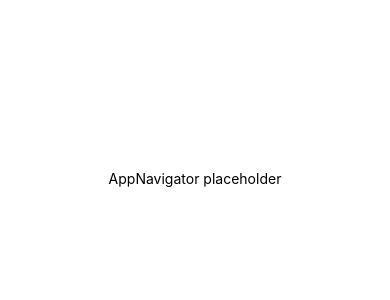
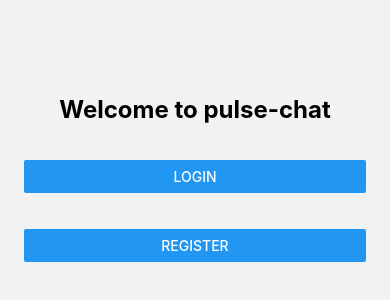
Before and after one commit to Shugar86/pulse-chat, a React Native app in the folder apps/mobile/: screen / in a window 390 px wide. Shown: the part 244-544 px from the top of the page. Built offline with nearby package versions, Linux system fonts and the light colour scheme; no server answers; what expo-localization would draw is missing.

Commit message:
feat(mobile): auth screens and navigation

```diff
--- a/apps/mobile/src/navigation/AppNavigator.tsx
+++ b/apps/mobile/src/navigation/AppNavigator.tsx
@@ -1,10 +1,36 @@
-import React from 'react';
-import { View, Text } from 'react-native';
+import React, { useEffect, useState } from 'react';
+import { ActivityIndicator, View } from 'react-native';
+import * as SecureStore from 'expo-secure-store';
+import { useAuthStore } from '../stores/authStore';
+import { AuthNavigator } from './AuthNavigator';
+import { MainNavigator } from './MainNavigator';
+import { api } from '../api/client';
 
 export function AppNavigator() {
-  return (
-    <View style={{ flex: 1, justifyContent: 'center', alignItems: 'center' }}>
-      <Text>AppNavigator placeholder</Text>
-    </View>
-  );
+  const { user, setUser } = useAuthStore();
+  const [loading, setLoading] = useState(true);
+
+  useEffect(() => {
+    SecureStore.getItemAsync('accessToken').then(async (token) => {
+      if (token) {
+        try {
+          const { data } = await api.get('/users/me');
+          setUser(data);
+        } catch {
+          await SecureStore.deleteItemAsync('accessToken');
+        }
+      }
+      setLoading(false);
+    });
+  }, [setUser]);
+
+  if (loading) {
+    return (
+      <View style={{ flex: 1, justifyContent: 'center', alignItems: 'center' }}>
+        <ActivityIndicator size="large" />
+      </View>
+    );
+  }
+
+  return user ? <MainNavigator /> : <AuthNavigator />;
 }
--- /dev/null
+++ b/apps/mobile/src/navigation/AuthNavigator.tsx
@@ -0,0 +1,17 @@
+import React from 'react';
+import { createNativeStackNavigator } from '@react-navigation/native-stack';
+import { WelcomeScreen } from '../screens/WelcomeScreen';
+import { LoginScreen } from '../screens/LoginScreen';
+import { RegisterScreen } from '../screens/RegisterScreen';
+
+const Stack = createNativeStackNavigator();
+
+export function AuthNavigator() {
+  return (
+    <Stack.Navigator screenOptions={{ headerShown: false }}>
+      <Stack.Screen name="Welcome" component={WelcomeScreen} />
+      <Stack.Screen name="Login" component={LoginScreen} />
+      <Stack.Screen name="Register" component={RegisterScreen} />
+    </Stack.Navigator>
+  );
+}
--- /dev/null
+++ b/apps/mobile/src/navigation/MainNavigator.tsx
@@ -0,0 +1,32 @@
+import React from 'react';
+import { createBottomTabNavigator } from '@react-navigation/bottom-tabs';
+import { createNativeStackNavigator } from '@react-navigation/native-stack';
+import { Text } from 'react-native';
+import { useTranslation } from 'react-i18next';
+import { ChatsScreen } from '../screens/ChatsScreen';
+import { ContactsScreen } from '../screens/ContactsScreen';
+import { ProfileScreen } from '../screens/ProfileScreen';
+import { ChatScreen } from '../screens/ChatScreen';
+
+const Tab = createBottomTabNavigator();
+const ChatStack = createNativeStackNavigator();
+
+function ChatStackNavigator() {
+  return (
+    <ChatStack.Navigator>
+      <ChatStack.Screen name="ChatsList" component={ChatsScreen} options={{ title: 'Chats' }} />
+      <ChatStack.Screen name="Chat" component={ChatScreen} />
+    </ChatStack.Navigator>
+  );
+}
+
+export function MainNavigator() {
+  const { t } = useTranslation();
+  return (
+    <Tab.Navigator screenOptions={{ headerShown: false }}>
+      <Tab.Screen name="ChatsTab" component={ChatStackNavigator} options={{ tabBarLabel: t('chats'), tabBarIcon: () => <Text>💬</Text> }} />
+      <Tab.Screen name="ContactsTab" component={ContactsScreen} options={{ tabBarLabel: t('contacts'), tabBarIcon: () => <Text>👥</Text> }} />
+      <Tab.Screen name="ProfileTab" component={ProfileScreen} options={{ tabBarLabel: t('profile'), tabBarIcon: () => <Text>⚙️</Text> }} />
+    </Tab.Navigator>
+  );
+}
--- /dev/null
+++ b/apps/mobile/src/screens/ChatScreen.tsx
@@ -0,0 +1,10 @@
+import React from 'react';
+import { View, Text } from 'react-native';
+
+export function ChatScreen() {
+  return (
+    <View style={{ flex: 1, justifyContent: 'center', alignItems: 'center' }}>
+      <Text>ChatScreen</Text>
+    </View>
+  );
+}
--- /dev/null
+++ b/apps/mobile/src/screens/ChatsScreen.tsx
@@ -0,0 +1,10 @@
+import React from 'react';
+import { View, Text } from 'react-native';
+
+export function ChatsScreen() {
+  return (
+    <View style={{ flex: 1, justifyContent: 'center', alignItems: 'center' }}>
+      <Text>ChatsScreen</Text>
+    </View>
+  );
+}
--- /dev/null
+++ b/apps/mobile/src/screens/ContactsScreen.tsx
@@ -0,0 +1,10 @@
+import React from 'react';
+import { View, Text } from 'react-native';
+
+export function ContactsScreen() {
+  return (
+    <View style={{ flex: 1, justifyContent: 'center', alignItems: 'center' }}>
+      <Text>ContactsScreen</Text>
+    </View>
+  );
+}
--- /dev/null
+++ b/apps/mobile/src/screens/LoginScreen.tsx
@@ -0,0 +1,46 @@
+import React, { useState } from 'react';
+import { View, TextInput, Button, Text, StyleSheet } from 'react-native';
+import { useTranslation } from 'react-i18next';
+import type { NativeStackScreenProps } from '@react-navigation/native-stack';
+import { login } from '../api/auth';
+import { useAuthStore } from '../stores/authStore';
+
+type Props = NativeStackScreenProps<any>;
+
+export function LoginScreen({ navigation }: Props) {
+  const { t } = useTranslation();
+  const { setUser } = useAuthStore();
+  const [email, setEmail] = useState('');
+  const [password, setPassword] = useState('');
+  const [error, setError] = useState('');
+
+  const handleLogin = async () => {
+    try {
+      const { user } = await login({ email, password });
+      setUser(user);
+    } catch {
+      setError(t('login') + ' failed');
+    }
+  };
+
+  return (
+    <View style={styles.container}>
+      <Text style={styles.title}>{t('login')}</Text>
+      {error ? <Text style={styles.error}>{error}</Text> : null}
+      <TextInput style={styles.input} placeholder={t('email')} value={email} onChangeText={setEmail} autoCapitalize="none" keyboardType="email-address" />
+      <TextInput style={styles.input} placeholder={t('password')} value={password} onChangeText={setPassword} secureTextEntry />
+      <Button title={t('login')} onPress={handleLogin} />
+      <Text style={styles.link} onPress={() => navigation.navigate('Register')}>
+        {t('register')}
+      </Text>
+    </View>
+  );
+}
+
+const styles = StyleSheet.create({
+  container: { flex: 1, padding: 24, justifyContent: 'center', gap: 12 },
+  title: { fontSize: 22, fontWeight: 'bold' },
+  input: { borderWidth: 1, borderColor: '#ccc', borderRadius: 8, padding: 12 },
+  error: { color: 'red' },
+  link: { color: 'blue', marginTop: 12, textAlign: 'center' },
+});
--- /dev/null
+++ b/apps/mobile/src/screens/ProfileScreen.tsx
@@ -0,0 +1,10 @@
+import React from 'react';
+import { View, Text } from 'react-native';
+
+export function ProfileScreen() {
+  return (
+    <View style={{ flex: 1, justifyContent: 'center', alignItems: 'center' }}>
+      <Text>ProfileScreen</Text>
+    </View>
+  );
+}
--- /dev/null
+++ b/apps/mobile/src/screens/RegisterScreen.tsx
@@ -0,0 +1,48 @@
+import React, { useState } from 'react';
+import { View, TextInput, Button, Text, StyleSheet } from 'react-native';
+import { useTranslation } from 'react-i18next';
+import type { NativeStackScreenProps } from '@react-navigation/native-stack';
+import { register } from '../api/auth';
+import { useAuthStore } from '../stores/authStore';
+
+type Props = NativeStackScreenProps<any>;
+
+export function RegisterScreen({ navigation }: Props) {
+  const { t } = useTranslation();
+  const { setUser } = useAuthStore();
+  const [email, setEmail] = useState('');
+  const [password, setPassword] = useState('');
+  const [displayName, setDisplayName] = useState('');
+  const [error, setError] = useState('');
+
+  const handleRegister = async () => {
+    try {
+      const { user } = await register({ email, password, displayName });
+      setUser(user);
+    } catch {
+      setError(t('register') + ' failed');
+    }
+  };
+
+  return (
+    <View style={styles.container}>
+      <Text style={styles.title}>{t('register')}</Text>
+      {error ? <Text style={styles.error}>{error}</Text> : null}
+      <TextInput style={styles.input} placeholder={t('displayName')} value={displayName} onChangeText={setDisplayName} />
+      <TextInput style={styles.input} placeholder={t('email')} value={email} onChangeText={setEmail} autoCapitalize="none" keyboardType="email-address" />
+      <TextInput style={styles.input} placeholder={t('password')} value={password} onChangeText={setPassword} secureTextEntry />
+      <Button title={t('register')} onPress={handleRegister} />
+      <Text style={styles.link} onPress={() => navigation.navigate('Login')}>
+        {t('login')}
+      </Text>
+    </View>
+  );
+}
+
+const styles = StyleSheet.create({
+  container: { flex: 1, padding: 24, justifyContent: 'center', gap: 12 },
+  title: { fontSize: 22, fontWeight: 'bold' },
+  input: { borderWidth: 1, borderColor: '#ccc', borderRadius: 8, padding: 12 },
+  error: { color: 'red' },
+  link: { color: 'blue', marginTop: 12, textAlign: 'center' },
+});
--- /dev/null
+++ b/apps/mobile/src/screens/WelcomeScreen.tsx
@@ -0,0 +1,24 @@
+import React from 'react';
+import { View, Text, Button, StyleSheet } from 'react-native';
+import { useTranslation } from 'react-i18next';
+import type { NativeStackScreenProps } from '@react-navigation/native-stack';
+
+type Props = NativeStackScreenProps<any>;
+
+export function WelcomeScreen({ navigation }: Props) {
+  const { t } = useTranslation();
+  return (
+    <View style={styles.container}>
+      <Text style={styles.title}>{t('welcome')}</Text>
+      <Button title={t('login')} onPress={() => navigation.navigate('Login')} />
+      <View style={styles.gap} />
+      <Button title={t('register')} onPress={() => navigation.navigate('Register')} />
+    </View>
+  );
+}
+
+const styles = StyleSheet.create({
+  container: { flex: 1, justifyContent: 'center', padding: 24, gap: 12 },
+  title: { fontSize: 24, fontWeight: 'bold', marginBottom: 24, textAlign: 'center' },
+  gap: { height: 12 },
+});
```
